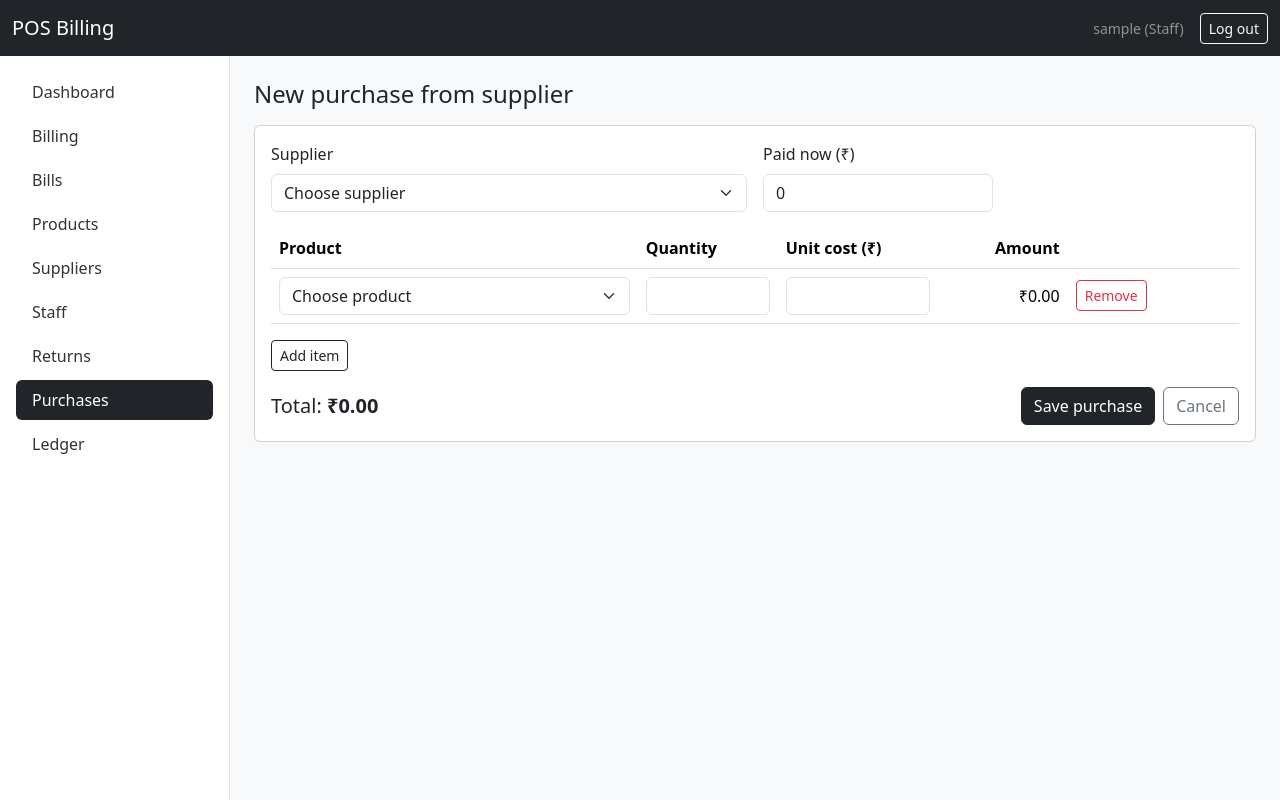
After one commit to nsyamsuresh/POS-Billing-Software, a Django app: page /purchases/add/ in a window 1280 px wide. The commit adds this page. Run offline with Django 5.2, Linux system fonts and the light colour scheme; the visitor is signed in with stand-in values (Sample User, id 1); data that the repository does not hold is empty.

Commit message:
Added Returns,Purchases and Ledger

```diff
--- a/billing/views.py
+++ b/billing/views.py
@@ -1,7 +1,7 @@
 import json
 import uuid
 from decimal import Decimal, ROUND_HALF_UP
-
+from django.db.models import F, Sum
 from django.contrib import messages
 from django.contrib.auth.decorators import login_required
 from django.core.exceptions import PermissionDenied
@@ -9,9 +9,14 @@ from django.db import transaction
 from django.db.models import Q
 from django.shortcuts import get_object_or_404, redirect, render
 from django.views.decorators.http import require_POST
-
+from django.utils.dateparse import parse_date
 from catalog.models import Product
 from .models import Sale, SaleItem, Payment, LedgerEntry
+from catalog.models import Supplier, Purchase, PurchaseItem
+from .models import SaleReturn, ReturnItem
+from accounts.decorators import admin_required
+
+
 
 
 class BillError(Exception):
@@ -148,3 +153,180 @@ def sale_list(request):
             Q(bill_no__icontains=q) | Q(customer_name__icontains=q) | Q(customer_phone__icontains=q)
         )
     return render(request, 'billing/sale_list.html', {'sales': sales[:200]})
+
+
+# ---------------- Returns (admin only) ----------------
+
+@admin_required
+def return_list(request):
+    returns = SaleReturn.objects.select_related('sale', 'created_by').order_by('-created_at')[:200]
+    return render(request, 'billing/return_list.html', {'returns': returns})
+
+
+@admin_required
+def return_lookup(request):
+    q = request.GET.get('q', '').strip()
+    if q:
+        sale = Sale.objects.filter(bill_no__iexact=q).first()
+        if sale:
+            return redirect('return_create', pk=sale.pk)
+        messages.error(request, f'No bill found with number {q}.')
+    return render(request, 'billing/return_lookup.html')
+
+
+@admin_required
+def return_create(request, pk):
+    sale = get_object_or_404(Sale, pk=pk)
+
+    def load_items(s):
+        rows = list(s.items.select_related('product'))
+        for i in rows:
+            i.returned = i.returned_qty
+            i.available = i.quantity - i.returned
+        return rows
+
+    if request.method == 'POST':
+        reason = request.POST.get('reason', '').strip()[:200]
+        try:
+            with transaction.atomic():
+                locked = Sale.objects.select_for_update().get(pk=pk)
+                refund, picked = Decimal('0'), []
+                for i in load_items(locked):
+                    raw = request.POST.get(f'qty_{i.pk}', '').strip()
+                    if not raw:
+                        continue
+                    qty = Decimal(raw).quantize(Decimal('0.01'))
+                    if qty <= 0:
+                        continue
+                    if qty > i.available:
+                        raise BillError(f'Cannot return more than {i.available} of {i.product.name}.')
+                    if i.product.unit == 'pcs' and qty != qty.to_integral_value():
+                        raise BillError(f'{i.product.name} is returned in whole pieces.')
+                    refund += i.net_unit_price() * qty
+                    picked.append((i, qty))
+                if not picked:
+                    raise BillError('Enter a quantity for at least one item.')
+                refund = money(refund)
+                ret = SaleReturn.objects.create(
+                    sale=locked, created_by=request.user, refund_amount=refund, reason=reason)
+                for i, qty in picked:
+                    ReturnItem.objects.create(sale_return=ret, sale_item=i, quantity=qty)
+                    Product.objects.filter(pk=i.product_id).update(stock=F('stock') + qty)
+                LedgerEntry.objects.create(
+                    kind='return', amount=-refund, sale=locked,
+                    description=f'Return on {locked.bill_no}')
+        except BillError as e:
+            messages.error(request, str(e))
+        except ArithmeticError:
+            messages.error(request, 'Enter valid quantities.')
+        else:
+            messages.success(request, f'Return saved. Refund: {refund}.')
+            return redirect('return_list')
+
+    return render(request, 'billing/return_form.html', {'sale': sale, 'items': load_items(sale)})
+
+
+# ---------------- Supplier purchases (admin only) ----------------
+
+@admin_required
+def purchase_list(request):
+    purchases = Purchase.objects.select_related('supplier').order_by('-date', '-pk')[:200]
+    return render(request, 'billing/purchase_list.html', {'purchases': purchases})
+
+
+@admin_required
+def purchase_create(request):
+    if request.method == 'POST':
+        try:
+            supplier = Supplier.objects.get(pk=request.POST.get('supplier'))
+            paid = money(request.POST.get('paid') or '0')
+            rows = []
+            for pid, q, c in zip(request.POST.getlist('product'),
+                                 request.POST.getlist('qty'),
+                                 request.POST.getlist('cost')):
+                if not pid:
+                    continue
+                q = Decimal(q).quantize(Decimal('0.01'))
+                c = money(c)
+                if q <= 0 or c < 0:
+                    raise ValueError
+                rows.append((int(pid), q, c))
+            if not rows:
+                raise BillError('Add at least one item.')
+            total = money(sum(q * c for _, q, c in rows))
+            if paid < 0 or paid > total:
+                raise BillError('Paid amount must be between 0 and the total.')
+            with transaction.atomic():
+                purchase = Purchase.objects.create(supplier=supplier, total=total, paid=paid)
+                for pid, q, c in rows:
+                    p = Product.objects.select_for_update().get(pk=pid)
+                    PurchaseItem.objects.create(purchase=purchase, product=p, quantity=q, unit_cost=c)
+                    p.stock += q
+                    p.cost = c
+                    p.save(update_fields=['stock', 'cost'])
+                if paid > 0:
+                    LedgerEntry.objects.create(
+                        kind='purchase', amount=-paid, purchase=purchase,
+                        description=f'Purchase #{purchase.pk} from {supplier.name}')
+        except BillError as e:
+            messages.error(request, str(e))
+        except (Supplier.DoesNotExist, Product.DoesNotExist, ValueError, ArithmeticError):
+            messages.error(request, 'Please check the purchase details.')
+        else:
+            messages.success(request, 'Purchase saved and stock updated.')
+            return redirect('purchase_list')
+
+    return render(request, 'billing/purchase_form.html', {
+        'suppliers': Supplier.objects.order_by('name'),
+        'products': Product.objects.filter(is_active=True).order_by('name'),
+    })
+
+
+@admin_required
+@require_POST
+def purchase_pay(request, pk):
+    try:
+        amount = money(request.POST.get('amount') or '0')
+        with transaction.atomic():
+            purchase = Purchase.objects.select_for_update().select_related('supplier').get(pk=pk)
+            due = purchase.total - purchase.paid
+            if amount <= 0 or amount > due:
+                raise BillError(f'Enter an amount between 0.01 and {due}.')
+            purchase.paid += amount
+            purchase.save(update_fields=['paid'])
+            LedgerEntry.objects.create(
+                kind='supplier_payment', amount=-amount, purchase=purchase,
+                description=f'Payment for purchase #{purchase.pk} ({purchase.supplier.name})')
+    except BillError as e:
+        messages.error(request, str(e))
+    except (ArithmeticError, Purchase.DoesNotExist):
+        messages.error(request, 'Enter a valid amount.')
+    else:
+        messages.success(request, 'Payment recorded.')
+    return redirect('purchase_list')
+
+
+# ---------------- Ledger (admin only) ----------------
+
+@admin_required
+def ledger(request):
+    entries = LedgerEntry.objects.select_related('sale', 'purchase').order_by('-created_at')
+    kind = request.GET.get('kind', '')
+    start = parse_date(request.GET.get('from', ''))
+    end = parse_date(request.GET.get('to', ''))
+    if kind in dict(LedgerEntry.KINDS):
+        entries = entries.filter(kind=kind)
+    if start:
+        entries = entries.filter(created_at__date__gte=start)
+    if end:
+        entries = entries.filter(created_at__date__lte=end)
+    totals = entries.aggregate(
+        inflow=Sum('amount', filter=Q(amount__gt=0)),
+        outflow=Sum('amount', filter=Q(amount__lt=0)),
+        net=Sum('amount'),
+    )
+    return render(request, 'billing/ledger.html', {
+        'entries': entries[:300], 'totals': totals,
+        'kinds': LedgerEntry.KINDS, 'kind': kind,
+        'start': request.GET.get('from', ''), 'end': request.GET.get('to', ''),
+    })
--- a/catalog/models.py
+++ b/catalog/models.py
@@ -31,6 +31,9 @@ class Purchase(models.Model):
     date = models.DateField(auto_now_add=True)
     total = models.DecimalField(max_digits=12, decimal_places=2, default=0)
     paid = models.DecimalField(max_digits=12, decimal_places=2, default=0)
+    @property
+    def due(self):
+        return self.total - self.paid
 
 class PurchaseItem(models.Model):
     purchase = models.ForeignKey(Purchase, related_name="items", on_delete=models.CASCADE)
--- a/posproject/urls.py
+++ b/posproject/urls.py
@@ -31,4 +31,12 @@ urlpatterns = [
     path('products/<int:pk>/edit/', cat.ProductUpdate.as_view(), name='product_edit'),
     path('products/<int:pk>/delete/', cat.ProductDelete.as_view(), name='product_delete'),
 
+    path('returns/', bill.return_list, name='return_list'),
+    path('returns/new/', bill.return_lookup, name='return_lookup'),
+    path('returns/new/<int:pk>/', bill.return_create, name='return_create'),
+    path('purchases/', bill.purchase_list, name='purchase_list'),
+    path('purchases/add/', bill.purchase_create, name='purchase_add'),
+    path('purchases/<int:pk>/pay/', bill.purchase_pay, name='purchase_pay'),
+    path('ledger/', bill.ledger, name='ledger'),
+
 ]
--- a/templates/base.html
+++ b/templates/base.html
@@ -65,6 +65,9 @@
             <li class="nav-item"><a class="nav-link {% if 'product' in page %}active{% endif %}" href="{% url 'product_list' %}">Products</a></li>
             <li class="nav-item"><a class="nav-link {% if 'supplier' in page %}active{% endif %}" href="{% url 'supplier_list' %}">Suppliers</a></li>
             <li class="nav-item"><a class="nav-link {% if 'staff' in page %}active{% endif %}" href="{% url 'staff_list' %}">Staff</a></li>
+            <li class="nav-item"><a class="nav-link {% if 'return' in page %}active{% endif %}" href="{% url 'return_list' %}">Returns</a></li>
+            <li class="nav-item"><a class="nav-link {% if 'purchase' in page %}active{% endif %}" href="{% url 'purchase_list' %}">Purchases</a></li>
+            <li class="nav-item"><a class="nav-link {% if page == 'ledger' %}active{% endif %}" href="{% url 'ledger' %}">Ledger</a></li>
         </ul>
     </div>
   </aside>
--- /dev/null
+++ b/templates/billing/purchase_form.html
@@ -0,0 +1,75 @@
+{% extends 'base.html' %}
+{% block title %}New purchase{% endblock %}
+{% block content %}
+<h1 class="h4 mb-3">New purchase from supplier</h1>
+<form method="post" class="card card-body">{% csrf_token %}
+  <div class="row g-3 mb-3">
+    <div class="col-md-6"><label class="form-label">Supplier</label>
+      <select class="form-select" name="supplier" required>
+        <option value="">Choose supplier</option>
+        {% for s in suppliers %}<option value="{{ s.pk }}">{{ s.name }}</option>{% endfor %}
+      </select></div>
+    <div class="col-md-3"><label class="form-label">Paid now (₹)</label>
+      <input class="form-control" type="number" step="0.01" min="0" name="paid" value="0"></div>
+  </div>
+  <div class="table-responsive">
+  <table class="table align-middle" id="rows">
+    <thead><tr><th>Product</th><th style="width:140px">Quantity</th><th style="width:160px">Unit cost (₹)</th><th class="text-end" style="width:130px">Amount</th><th></th></tr></thead>
+    <tbody></tbody>
+  </table>
+  </div>
+  <button type="button" class="btn btn-outline-dark btn-sm mb-3 align-self-start" id="add-row">Add item</button>
+  <div class="d-flex justify-content-between align-items-center">
+    <div class="fs-5">Total: <strong id="grand">₹0.00</strong></div>
+    <div class="d-flex gap-2">
+      <button class="btn btn-dark">Save purchase</button>
+      <a class="btn btn-outline-secondary" href="{% url 'purchase_list' %}">Cancel</a>
+    </div>
+  </div>
+</form>
+
+<template id="row-tpl">
+  <tr>
+    <td><select class="form-select" name="product" required>
+      <option value="">Choose product</option>
+      {% for p in products %}<option value="{{ p.pk }}">{{ p.name }}{% if p.size %} {{ p.size }}{% endif %}{% if p.color %} {{ p.color }}{% endif %} ({{ p.unit }})</option>{% endfor %}
+    </select></td>
+    <td><input class="form-control qty" type="number" step="0.01" min="0.01" name="qty" required></td>
+    <td><input class="form-control cost" type="number" step="0.01" min="0" name="cost" required></td>
+    <td class="text-end amount">₹0.00</td>
+    <td><button type="button" class="btn btn-sm btn-outline-danger remove">Remove</button></td>
+  </tr>
+</template>
+{% endblock %}
+
+{% block extra_js %}
+<script>
+(function () {
+  var tbody = document.querySelector('#rows tbody');
+  var tpl = document.getElementById('row-tpl');
+  function recalc() {
+    var grand = 0;
+    tbody.querySelectorAll('tr').forEach(function (tr) {
+      var q = parseFloat(tr.querySelector('.qty').value) || 0;
+      var c = parseFloat(tr.querySelector('.cost').value) || 0;
+      var a = Math.round(q * c * 100) / 100;
+      tr.querySelector('.amount').textContent = '\u20B9' + a.toFixed(2);
+      grand += a;
+    });
+    document.getElementById('grand').textContent = '\u20B9' + grand.toFixed(2);
+  }
+  function addRow() {
+    tbody.appendChild(tpl.content.cloneNode(true));
+  }
+  tbody.addEventListener('input', recalc);
+  tbody.addEventListener('click', function (e) {
+    if (e.target.classList.contains('remove')) {
+      e.target.closest('tr').remove();
+      recalc();
+    }
+  });
+  document.getElementById('add-row').addEventListener('click', addRow);
+  addRow();
+})();
+</script>
+{% endblock %}
```
Also changed, not shown: billing/models.py (+16 -0 lines), templates/billing/ledger.html (added, +36 -0 lines), templates/billing/purchase_list.html (added, +34 -0 lines), templates/billing/return_form.html (added, +34 -0 lines), templates/billing/return_list.html (added, +26 -0 lines), templates/billing/return_lookup.html (added, +13 -0 lines).
